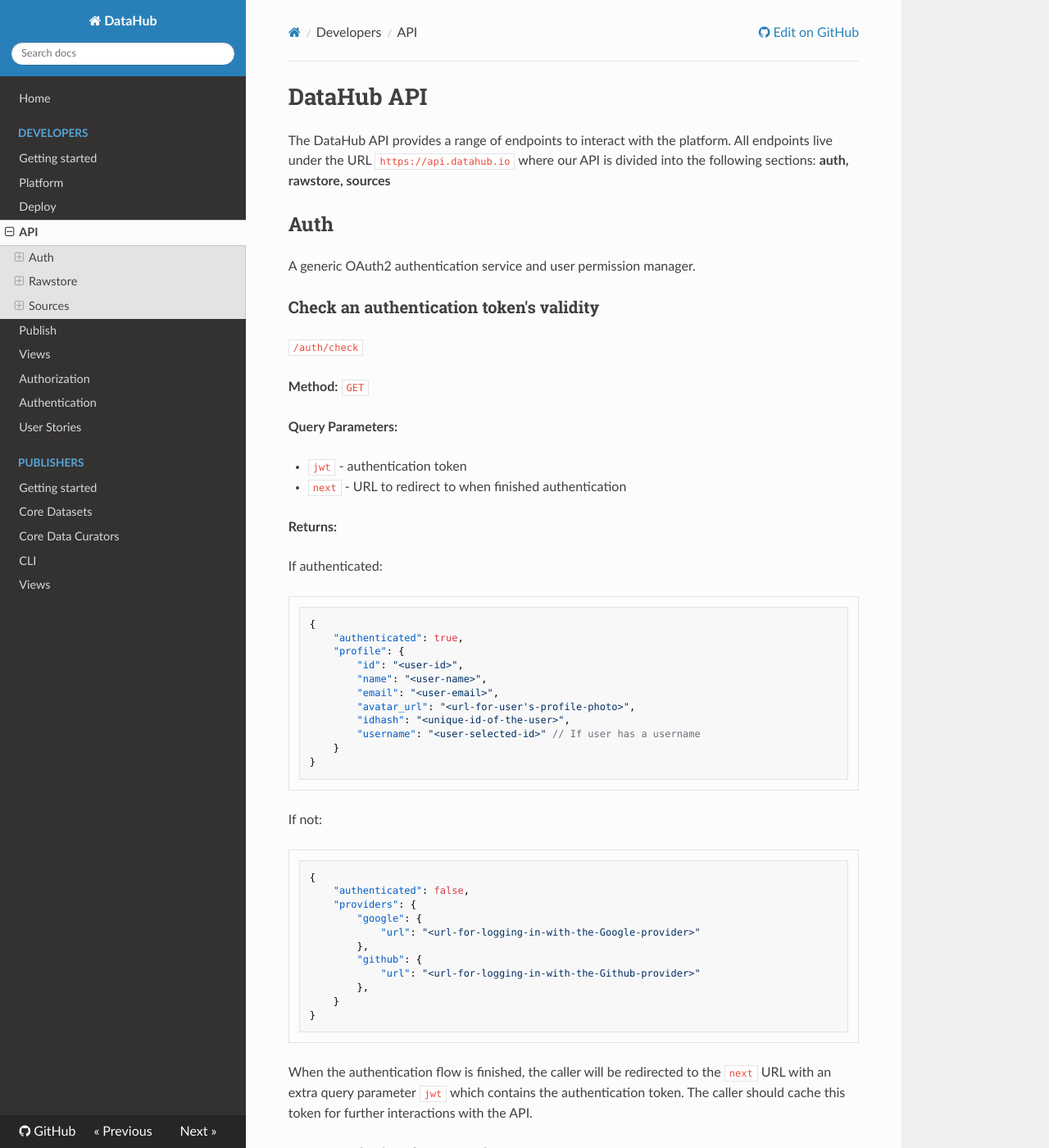
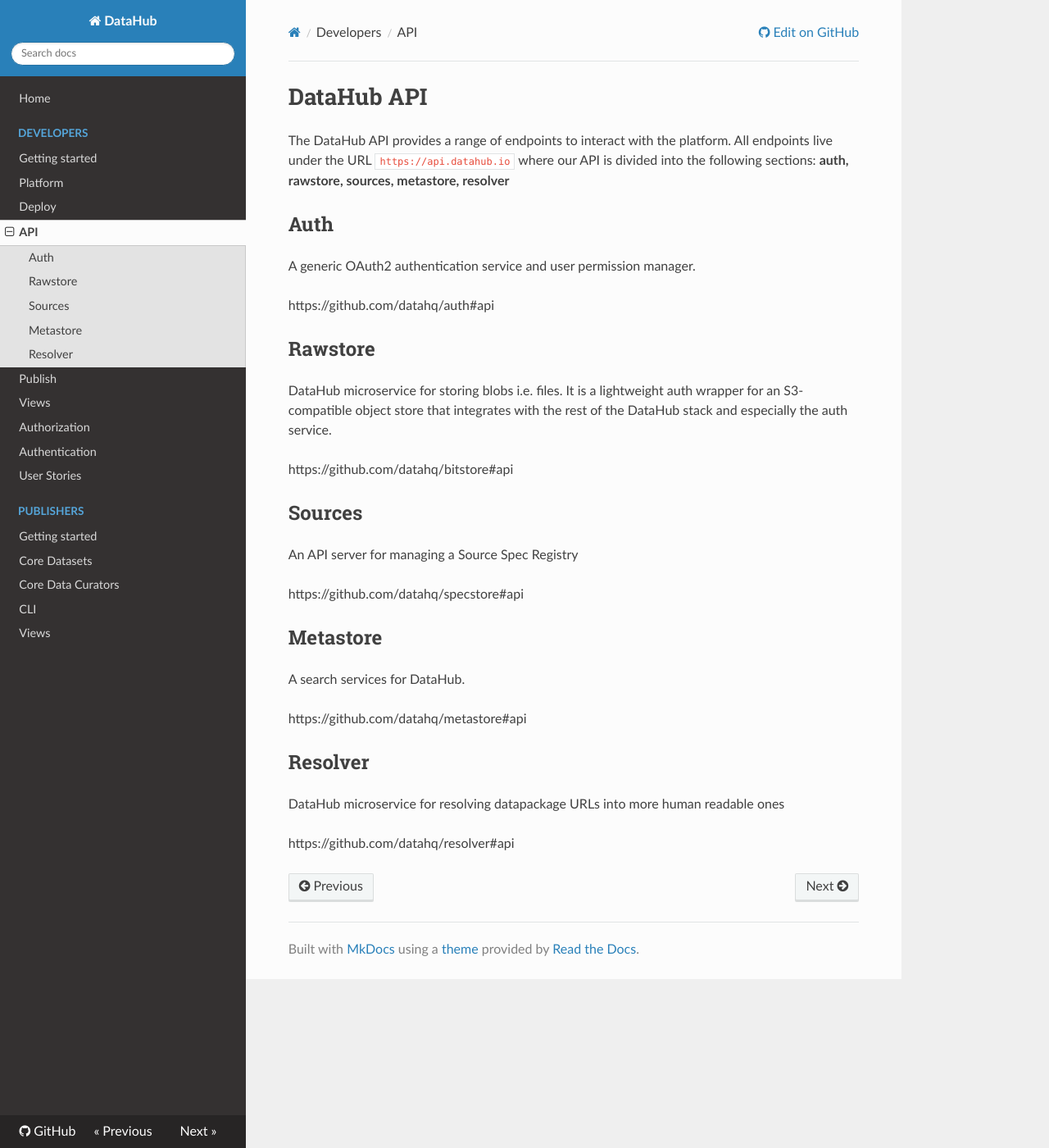
Before and after one commit to datopian/datahub-docs-tech, an MkDocs documentation site: the page built from docs/developers/api.md, in a window 1280 px wide and 1400 px high. Shown: the whole window at 82% size. Built offline with MkDocs 1.6.1, drawn with Linux system fonts in a browser that asks for light colours; nearby versions of some CDN libraries; a script that is not in the unit is left out; old or Windows-style settings are respelled for this version of MkDocs; some of the changed text lies outside the part shown.

Commit message:
[updated-api-section][xs]: updated API section with providing links to each service -refs #57

````diff
--- a/docs/developers/api.md
+++ b/docs/developers/api.md
@@ -1,325 +1,33 @@
 # DataHub API
 
-The DataHub API provides a range of endpoints to interact with the platform. All endpoints live under the URL `https://api.datahub.io` where our API is divided into the following sections: **auth, rawstore, sources**
-
-
+The DataHub API provides a range of endpoints to interact with the platform. All endpoints live under the URL `https://api.datahub.io` where our API is divided into the following sections: **auth, rawstore, sources, metastore, resolver**
 
 ## Auth
 
 A generic OAuth2 authentication service and user permission manager.
 
-### Check an authentication token's validity
-
-`/auth/check`
-
-**Method:** `GET`
-
-**Query Parameters:**
-
- - `jwt` - authentication token
- - `next` - URL to redirect to when finished authentication
-
-**Returns:**
-
-If authenticated:
-
-```javascript
-{
-    "authenticated": true,
-    "profile": {
-        "id": "<user-id>",
-        "name": "<user-name>",
-        "email": "<user-email>",
-        "avatar_url": "<url-for-user's-profile-photo>",
-        "idhash": "<unique-id-of-the-user>",
-        "username": "<user-selected-id>" // If user has a username
-    }
-}
-```
-
-If not:
-
-```javascript
-{
-    "authenticated": false,
-    "providers": {
-        "google": {
-            "url": "<url-for-logging-in-with-the-Google-provider>"
-        },
-        "github": {
-            "url": "<url-for-logging-in-with-the-Github-provider>"
-        },
-    }
-}
-```
-
-When the authentication flow is finished, the caller will be redirected to the `next` URL with an extra query parameter
-`jwt` which contains the authentication token. The caller should cache this token for further interactions with the API.
-
-### Get permission for a service
-
-`/user/authorize`
-
-**Method:** `GET`
-
-**Query Parameters:**
-
- - `jwt` - user token (received from `/user/check`)
- - `service` - the relevant service (e.g. `storage-service`)
-
-**Returns:**
-
-```javascript
-{
-    "token": "<token-for-the-relevant-service>"
-    "userid": "<unique-id-of-the-user>",
-    "permissions": {
-        "permission-x": true,
-        "permission-y": false
-    },
-    "service": "<relevant-service>"
-}
-```
-
-### Change the username
-
-`/user/update`
-
-**Method:** `POST`
-
-**Query Parameters:**
-
- - `jwt` - authentication token (received from `/user/check`)
- - `username` - A new username for the user profile (this action is only allowed once)
-
-**Returns:**
-
-```javascript
-{
-    "success": true,
-    "error": "<error-message-if-applicable>"
-}
-```
-**Note**: trying to update other user profile fields like `email` will fail silently and return
-
-```javascript
-{
-    "success": true
-}
-```
-
-### Receive authorization public key
-
-`/user/public-key`
-
-**Method:** `GET`
-
-**Returns:**
-
-The service's public key in PEM format.
-
-Can be used by services to validate that the permission token is authentic.
-
+https://github.com/datahq/auth#api
 
 ## Rawstore
 
-### Get authorized upload URL(s)
+DataHub microservice for storing blobs i.e. files. It is a lightweight auth wrapper for an S3-compatible object store that integrates with the rest of the DataHub stack and especially the auth service.
 
-`/authorize`
-
-**Method:** `POST`
-
-**Query Parameters:**
-
- - `jwt` - permission token (received from `/user/authorize`)
-
-**Headers:**
-
-* `Auth-Token` - permission token (received from conductor)
-
-**Body:**
-
-```javascript
-{
-    "metadata": {
-        "owner": "<user-id-of-uploader>",
-        "name": "<data-set-unique-id>"
-    },
-    "filedata": {
-        "<relative-path-to-file-in-package-1>": {
-            "length": 1234, //length in bytes of data
-            "md5": "<md5-hash-of-the-data>",
-            "type": "<content-type-of-the-data>",
-            "name": "<file-name>"
-        },
-        "<relative-path-to-file-in-package-2>": {
-            "length": 4321,
-            "md5": "<md5-hash-of-the-data>",
-            "type": "<content-type-of-the-data>",
-            "name": "<file-name>"
-        }
-        ...
-    }
-}
-```
-
-**Returns:**
-
-Signed urls to upload into S3:
-
-```javascript
-{
-  fileData: {
-    "<file-name-1>": {
-      "md5-hash": "...",
-      "name": "<file-name>",
-      "type": "<file-type>",
-      "upload_query": {
-        'Content-MD5': '...',
-        'Content-Type': '...',
-        'acl': 'public-read',
-        'key': '<path>',
-        'policy': '...',
-        'x-amz-algorithm': 'AWS4-HMAC-SHA256',
-        'x-amz-credential': '...',
-        'x-amz-date': '<date-time-in-ISO',
-        'x-amz-signature': '...'
-      },
-      "upload_url": "<s3-url>"
-    },
-    "<file-name-2>": ...,
-    ...
-  }
-}
-
-```
-
-### Get information regarding the datastore
-
-`/info`
-
-**Method:** `GET`
-
-**Query Parameters:**
-
- - `jwt` - permission token (received from `/user/authorize`)
-
-**Headers:**
-
- - `Auth-Token` - permission token (can be used instead of the `jwt` query parameter)
-
-**Returns:**
-
-JSON content with the following structure:
-```javascript
-{
-    "prefixes": [
-        "https://api.datahub.io/rawstore/123456789",
-        ...
-    ]
-}
-```
-
-`prefixes` is the list of possible prefixes for an uploaded file for this user.
+https://github.com/datahq/bitstore#api
 
 ## Sources
 
-### Get status
+An API server for managing a Source Spec Registry
 
-`/source/{identifier}/status`
+https://github.com/datahq/specstore#api
 
-**Method:** `GET`
+## Metastore
 
-**Returns:**
+A search services for DataHub.
 
-```javascript
-{
-   'state': 'queued/running/errored',
-   'errors': [
-       'error-message', // ...
-   ],
-   'logs': [
-              'log-line',
-              'log-line', // ...
-           ],
-   'history': [
-      {
-       'execution-time': 'iso-time',
-       'success': true or false,
-       'termination-time': 'iso-time' or null
-      }, // ...
-   ],
-   'outputs': [
-       {
-        'kind': '<kind>',
-        'url': '<url>',
-        'created-at': '<iso-time>',
-        'filename': '<displayable-filename>',
-        'title': '<displayable-title>'
-       }
-   ],
-   'stats': {
-       'key': 'value' // e.g. 'count-of-rows', etc.
-   }
-}
-```
+https://github.com/datahq/metastore#api
 
-### Upload
+## Resolver
 
-`/source/upload`
+DataHub microservice for resolving datapackage URLs into more human readable ones
 
-**Method:** `POST`
-
-**Query Parameters:**
-
-**Headers:**
-
-* `Auth-Token` - permission token (received from conductor)
-
-**Body:**
-
-```javascript
-{
-    'meta': {
-        'version': 1, // version of the _spec_
-        'owner': '<user-id>', // Will be validated on upload
-        'id': '<id>'
-    },
-    'inputs': [
-        {
-            'kind': 'datapackage',
-            'url': '<url>',
-            'parameters': {
-                'resource-mapping': {
-                    '<resource-name>': '<resource-url>'
-                }
-            }
-        }
-    ],
-    'processing': [
-        {
-            // TBD
-        }
-    ],
-    'outputs': [
-        {
-            'kind': 'datapackage',
-            'parameters': {
-                // e.g. 'create-previews': false
-            }
-        }
-    ]
-}
-```
-
-**Returns:**
-
-```javascript
-{
-  "success": true,
-  "id": "<identifier>"
-  "errors": [
-      "<error-message>"
-  ]
-}
-```
+https://github.com/datahq/resolver#api
````
